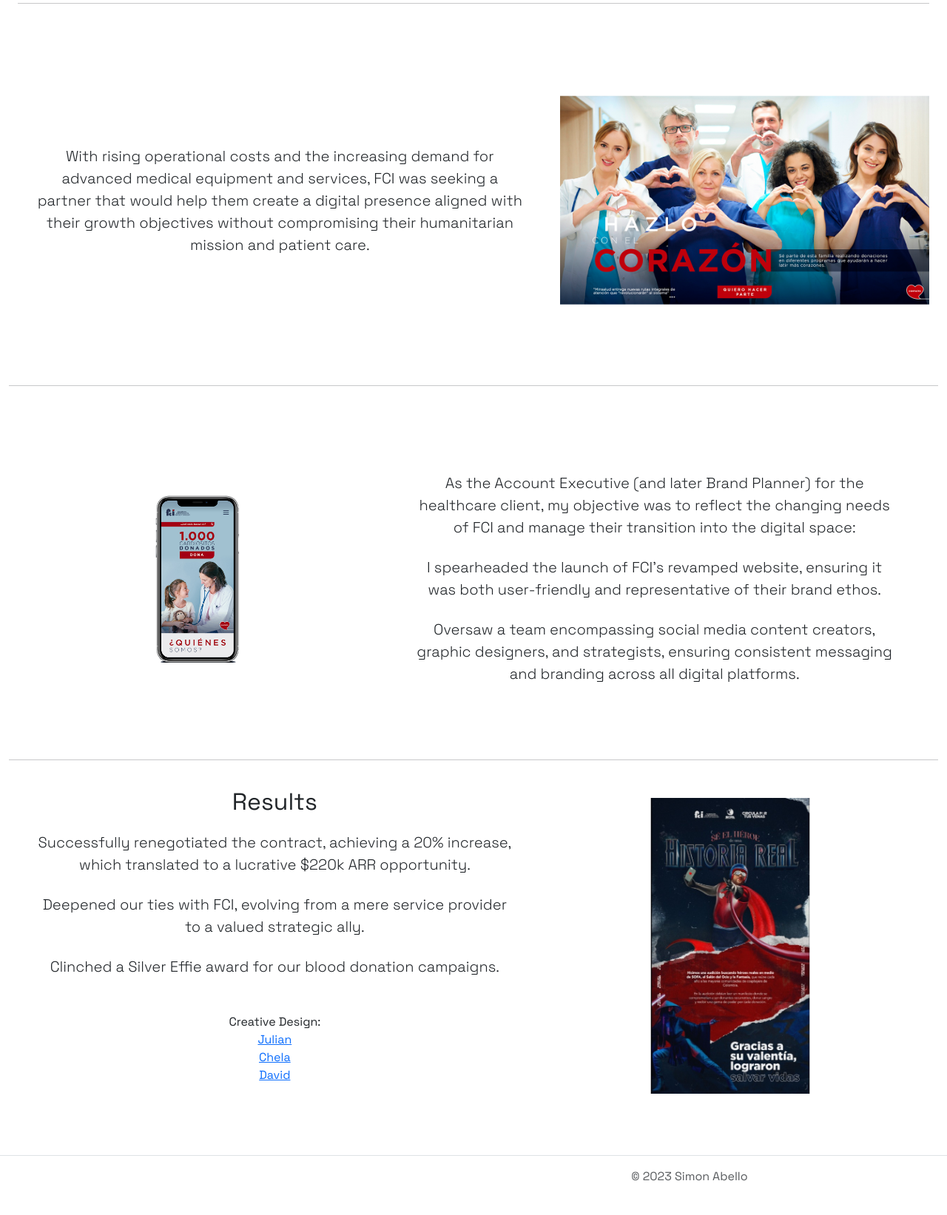
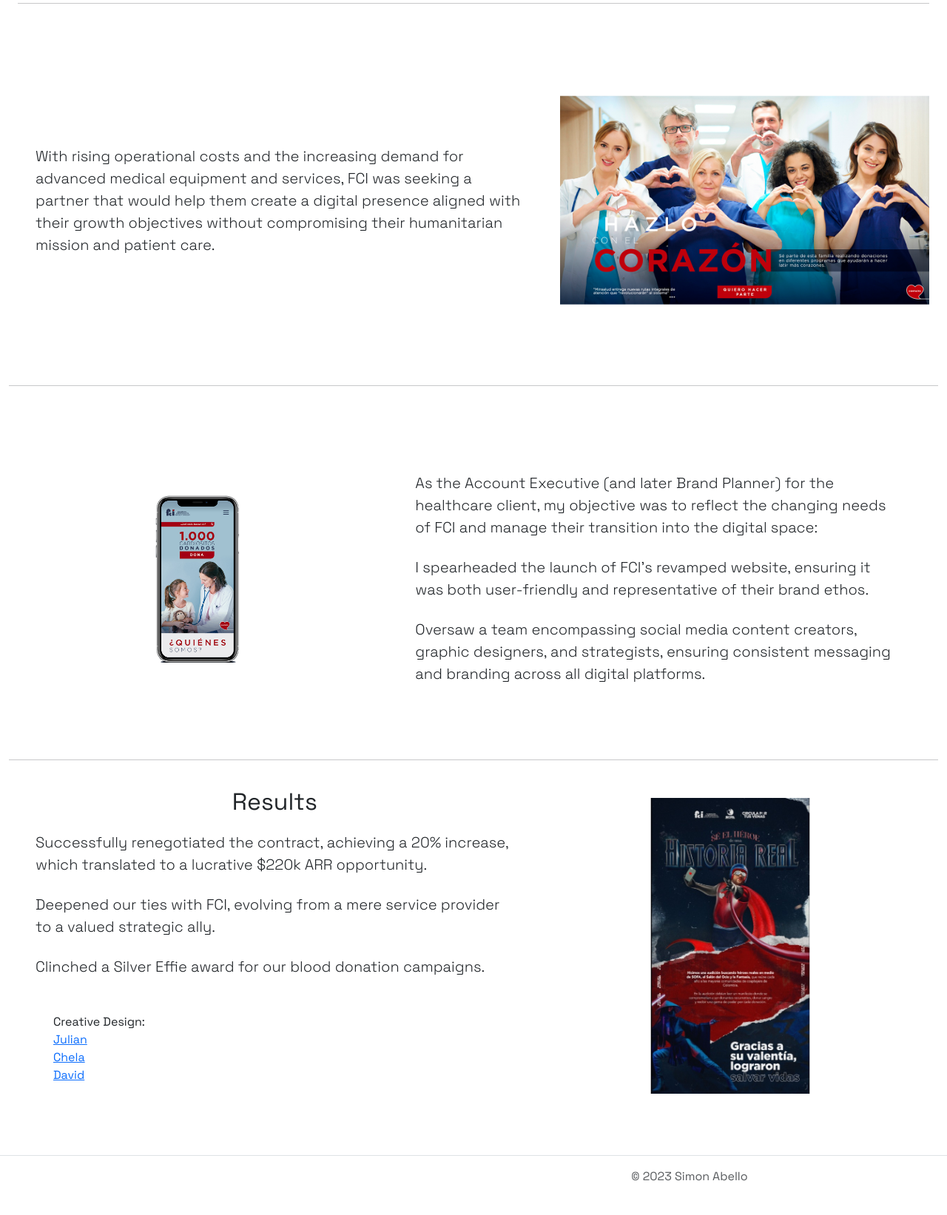
Before and after one commit to abellosimon/portfolio-website, a Flask app: page /fci in a window 1280 px wide. Shown: the part 794-2437 px from the top of the page at 74% size. Run offline with Flask 3, Linux system fonts and the light colour scheme.

Commit message:
Aligned text FCI Case Study

```diff
--- a/templates/CaseStudy_FCI.html
+++ b/templates/CaseStudy_FCI.html
@@ -26,8 +26,8 @@
         <hr class="featurette-divider">
 
         <div class="row featurette d-flex align-items-center">
-          <div class="col-md-7 text-center">
-            <p class="lead  m-4">With rising operational costs and the
+          <div class="col-md-7">
+            <p class="lead  m-4 text-start">With rising operational costs and the
               increasing demand for advanced medical equipment and services, FCI
               was seeking a partner that would help them create a digital
               presence aligned with their growth objectives without compromising
@@ -47,11 +47,11 @@
 
           <div class="row featurette d-flex align-items-center">
             <div class="col-md-7 order-md-2">
-              <p class="lead m-4">As the Account Executive (and later Brand
+              <p class="lead m-4 text-start">As the Account Executive (and later Brand
                 Planner) for the healthcare client, my objective was to reflect
                 the changing needs of FCI and manage their transition into the
                 digital space: </p>
-                <ul class="list-inline">
+                <ul class="list-inline text-start">
                 <li class="lead m-4">I spearheaded the launch of FCI's revamped website,
                 ensuring it
                 was both user-friendly and representative of their brand ethos.
@@ -80,7 +80,7 @@
             <div class="col-md-7">
               <h2 class="featurette-heading fw-normal lh-1 m-4">Results</h2>
               <p class="lead m-4">
-                <ul class="list-inline">
+                <ul class="list-inline text-start">
                 <li class="lead m-4">Successfully renegotiated the contract, achieving a 20% increase, which translated to a lucrative $220k ARR opportunity.
                 </li>
                 <li class=" lead m-4">Deepened our ties with FCI, evolving from a mere service provider to a valued strategic ally.</li>
@@ -88,7 +88,7 @@
               </ul>
               </p>
               <div class="m-5">
-              <ul class=" list-inline">Creative Design:
+              <ul class=" list-inline text-start">Creative Design:
                 <li><a href="https://www.behance.net/barkach">Julian</a>
                   <li><a href="https://www.behance.net/ChelaMV">Chela</a>
                     <li><a href="https://www.behance.net/davep0t">David</a>
```
